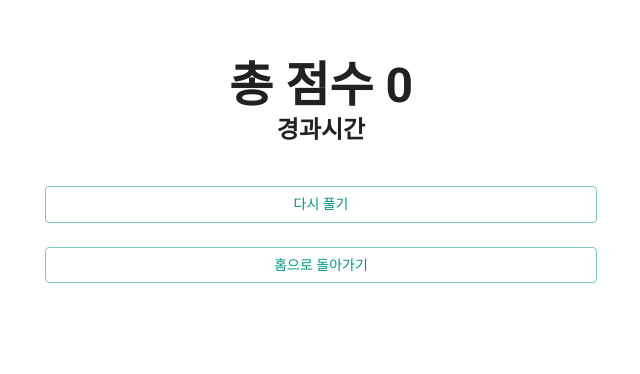
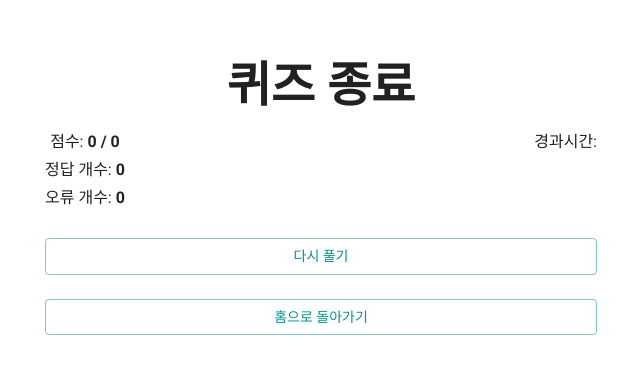
Before and after one commit to adc0612/quiz-app, a React (Create React App) app: page /result in a window 1280 px wide. Shown: the part 182-556 px from the top of the page, without its empty margins (319-959 px from the left). Built offline with nearby package versions, Linux system fonts and the light colour scheme.

Commit message:
feat: add score details in result page

```diff
--- a/src/routes/Question.jsx
+++ b/src/routes/Question.jsx
@@ -83,10 +83,6 @@ const Question = () => {
     } else {
       const endTime = moment();
       const duration = moment.duration(endTime.diff(startTime));
-      // let durationStr = '';
-      // if (duration.hours() > 0) durationStr += `${duration.hours()}시간 `;
-      // if (duration.minutes() > 0) durationStr += `${duration.minutes()}분 `;
-      // durationStr += `${duration.seconds()}초`;
       setElapsedTime(`${duration.hours().toString().padStart(2, '0')}:${duration.minutes().toString().padStart(2, '0')}:${duration.seconds().toString().padStart(2, '0')}`);
       navigate('/result');
     }
--- a/src/routes/Result.jsx
+++ b/src/routes/Result.jsx
@@ -4,11 +4,12 @@ import { Box } from '@mui/system';
 import { useNavigate } from 'react-router';
 import { useRecoilState, useRecoilValue, useSetRecoilState } from 'recoil';
 import { elapsedTimeState, questionIndexState, questionsState, scoreState } from '../atoms';
+import styles from '../styles/Result.module.css';
 
 const Result = () => {
   const [score, setScore] = useRecoilState(scoreState);
   const setQuestionIndex = useSetRecoilState(questionIndexState);
-  const setQuestions = useSetRecoilState(questionsState);
+  const [questions, setQuestions] = useRecoilState(questionsState);
   const navigate = useNavigate();
   const elapsedTime = useRecoilValue(elapsedTimeState);
 
@@ -28,12 +29,28 @@ const Result = () => {
   return (
     <Box mt={30}>
       <Typography variant='h3' fontWeight='bold'>
-        총 점수 {score}
+        퀴즈 종료
       </Typography>
-      <Typography variant='h5' fontWeight='bold'>
-        경과시간 {elapsedTime}
-      </Typography>
-      <Box mt={5}>
+      <div className={styles.flex_box}>
+        <div className={styles.info_box}>
+          <p>
+            점수: <b>{`${score} / ${questions.length}`}</b>
+          </p>
+          <p>
+            정답 개수: <b>{score}</b>
+          </p>
+          <p>
+            오류 개수: <b>{questions.length - score}</b>
+          </p>
+        </div>
+
+        <div className={styles.info_box}>
+          <p>
+            경과시간: <b>{elapsedTime}</b>
+          </p>
+        </div>
+      </div>
+      <Box mt={3}>
         <Button onClick={retest} fullWidth variant='outlined'>
           다시 풀기
         </Button>
--- /dev/null
+++ b/src/styles/Result.module.css
@@ -0,0 +1,10 @@
+.flex_box {
+  display: flex;
+  justify-content: space-between;
+}
+.info_box {
+  margin-top: 12px;
+}
+.info_box > p {
+  margin: 4px 0;
+}
```
